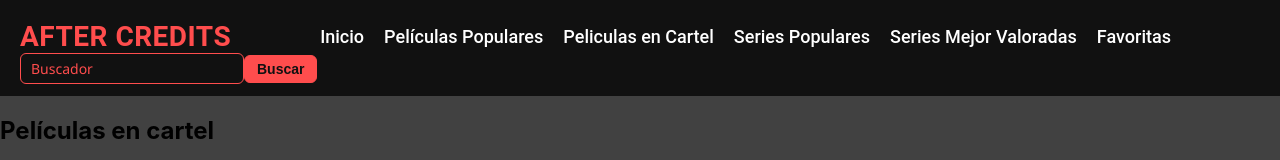
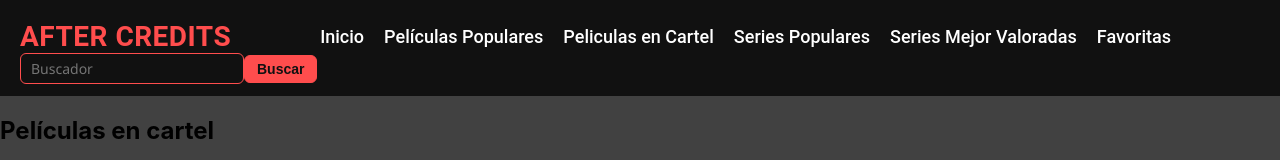
Before and after one commit to NicoledeLeone23/proyectoIntegrador3, a React (Create React App) app in the folder proyecto/proyecto-integrador/: page / in a window 1280 px wide. Shown: the top 160 px of the page. Built offline with nearby package versions, Linux system fonts and the light colour scheme; no server answers.

Commit message:
correcion de css

```diff
--- a/proyecto/proyecto-integrador/src/components/Buscador/BuscadorStyle.css
+++ b/proyecto/proyecto-integrador/src/components/Buscador/BuscadorStyle.css
@@ -12,13 +12,10 @@
     font-size: 14px;
     font-family: 'Segoe UI', Tahoma, Geneva, Verdana, sans-serif;
     color: #fff;
-    background-color: #111;
+    background-color: #111;;
+    outline: none;
 }
 
-.buscador-input::placeholder {
-    color: #ff4d4d;
-    opacity: 1;
-}
 
 .buscador-button {
     padding: 5px 12px;
```
